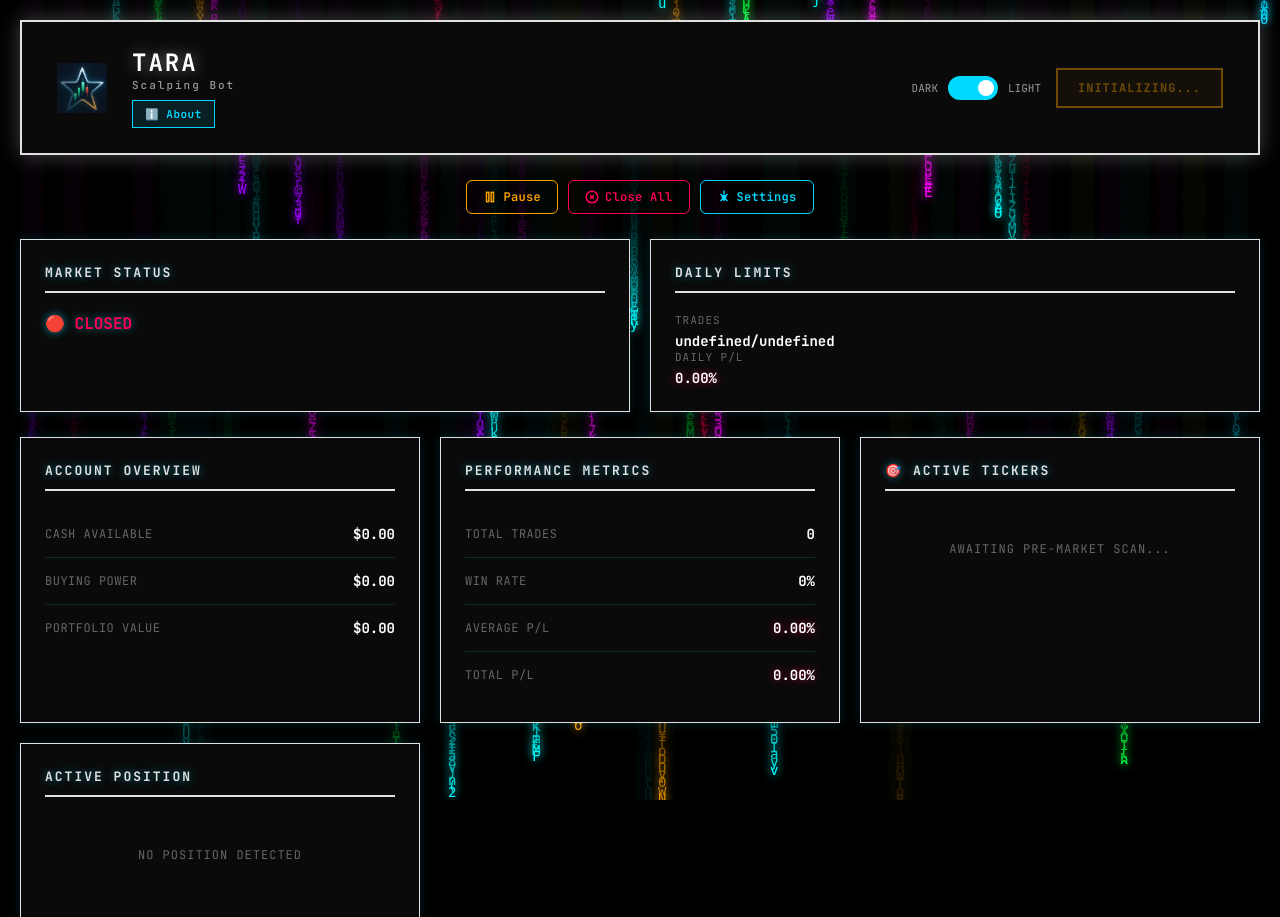
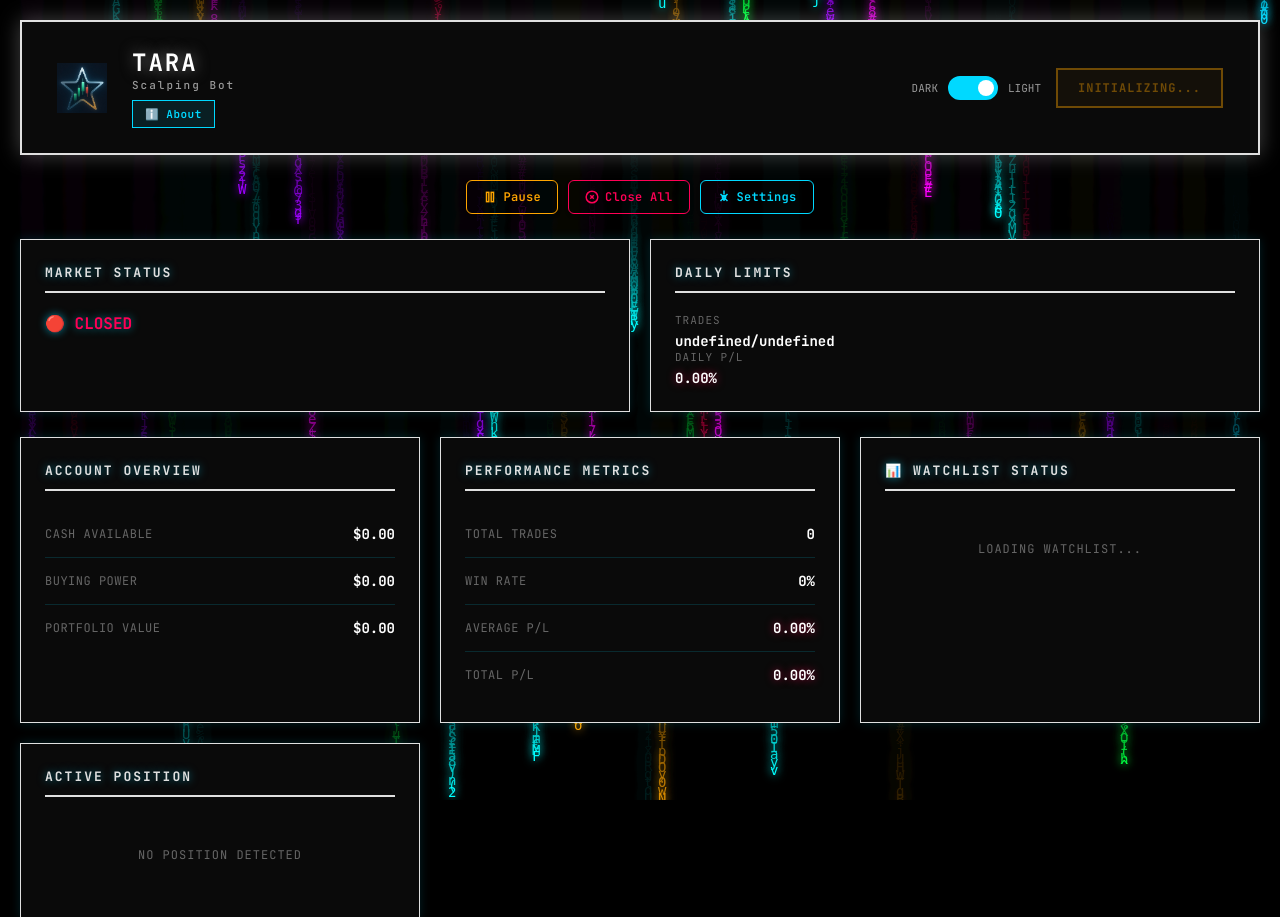
Before and after one commit to CodeShali/scalp-bot, a Flask app: page / in a window 1280 px wide. Shown: the top 917 px of the page. Run offline with Flask 3, Linux system fonts and the light colour scheme; data that the repository does not hold is empty; parts of the project's set-up code (start-up, migrations or seed data) failed here and were passed over.

Commit message:
🎨 UI: Replace Active Tickers with Watchlist Status + Fix duplicate notifications
UI CHANGES:
✅ Removed 'Active Tickers' panel (no longer relevant)
✅ Added 'Watchlist Status' panel showing all monitored tickers
✅ Shows check frequency (every 5 seconds)
✅ Shows what we're looking for (EMA + RSI + Volume)
✅ Colorful ticker display

NOTIFICATION FIX:
✅ Removed duplicate signal alerts
✅ Only notify when trade actually executes
✅ No more spam for signals that don't result in trades

BEFORE (Duplicate Notifications):
1. Signal detected on MSFT → Discord alert
2. Signal detected on AAPL → Discord alert
3. Trade executed on MSFT → Discord alert
Result: 3 notifications (2 duplicates!)

AFTER (Single Notification):
1. Signal detected on MSFT → Log only
2. Signal detected on AAPL → Log only
3. Trade executed on MSFT → Discord alert
Result: 1 notification (clean!)

UI Changes:
OLD Panel:
🎯 ACTIVE TICKERS
- Shows top 3 from morning scan
- Ranks and scores
- Not relevant anymore

NEW Panel:
📊 WATCHLIST STATUS
⚡ MONITORING 10 TICKERS EVERY 5 SECONDS
[AAPL] [MSFT] [TSLA] [NVDA] [AMD]
[GOOGL] [AMZN] [META] [SPY] [QQQ]
Checking for: EMA crossover + RSI filter + Volume spike

Benefits:
✅ Clear what bot is doing
✅ Shows all monitored tickers
✅ No confusion about 'active' vs 'watchlist'
✅ No duplicate Discord spam
✅ Only notified on actual trades

API Changes:
- Added 'watchlist' array to /api/status
- Contains list of all monitored symbols

```diff
--- a/main.py
+++ b/main.py
@@ -820,6 +820,9 @@ def api_status():
     except Exception:
         pass
 
+    # Get watchlist symbols
+    watchlist_symbols = bot.config.get('watchlist', {}).get('symbols', [])
+
     return jsonify({
         'bot': {
             'running': True,
@@ -831,6 +834,7 @@ def api_status():
         'position': position,
         'ticker_of_day': ticker_info,
         'active_tickers': active_tickers,
+        'watchlist': watchlist_symbols,
         'today_trades': today_trades,
         'config': {
             'watchlist': bot.config.get('watchlist', {}),
--- a/signals.py
+++ b/signals.py
@@ -85,7 +85,7 @@ class SignalDetector:
         }
 
         self.logger.info(f"🚨 SIGNAL DETECTED for {symbol}: {direction.upper()} at ${latest['close']:.2f}")
-        self.notifier.alert_signal(symbol, direction, reason)
+        # Note: Notification will be sent when trade is actually executed
         return signal
 
     def has_reversal(self, symbol: str, entry_direction: str) -> bool:
--- a/static/dashboard.js
+++ b/static/dashboard.js
@@ -227,31 +227,32 @@ function updateDashboard() {
                 tickerInfo.innerHTML = '<div class="empty-state">AWAITING PRE-MARKET SCAN...</div>';
             }
 
-            // Display all active tickers
-            const activeTickersList = document.getElementById('activeTickersList');
-            if (data.active_tickers && data.active_tickers.length > 1) {
-                activeTickersList.innerHTML = `
+            // Display watchlist status
+            const watchlistStatus = document.getElementById('watchlistStatus');
+            if (data.watchlist && data.watchlist.length > 0) {
+                watchlistStatus.innerHTML = `
                     <div style="background: rgba(0, 217, 255, 0.05); padding: 15px; border-radius: 4px; border: 1px solid #00d9ff;">
                         <div style="font-size: 12px; color: #00d9ff; margin-bottom: 10px; font-weight: 700;">
-                            MONITORING ${data.active_tickers.length} TICKERS:
+                            ⚡ MONITORING ${data.watchlist.length} TICKERS EVERY 5 SECONDS
                         </div>
-                        <div style="display: flex; gap: 10px; flex-wrap: wrap;">
-                            ${data.active_tickers.map(t => {
-                                const emoji = t.rank === 1 ? '🥇' : t.rank === 2 ? '🥈' : '🥉';
-                                const color = t.rank === 1 ? '#00ff41' : t.rank === 2 ? '#00d9ff' : '#ffa500';
+                        <div style="display: flex; gap: 8px; flex-wrap: wrap;">
+                            ${data.watchlist.map((ticker, idx) => {
+                                const colors = ['#00ff41', '#00d9ff', '#ffa500', '#ff00ff', '#ff4444'];
+                                const color = colors[idx % colors.length];
                                 return `
-                                    <div style="background: rgba(0, 0, 0, 0.3); padding: 10px 15px; border-left: 3px solid ${color}; border-radius: 4px;">
-                                        <div style="font-size: 10px; color: #666;">RANK #${t.rank}</div>
-                                        <div style="font-size: 16px; font-weight: 700; color: ${color};">${emoji} ${t.symbol}</div>
-                                        <div style="font-size: 11px; color: #999;">Score: ${t.score.toFixed(3)}</div>
+                                    <div style="background: rgba(0, 0, 0, 0.3); padding: 8px 12px; border-left: 3px solid ${color}; border-radius: 4px;">
+                                        <div style="font-size: 14px; font-weight: 700; color: ${color};">${ticker}</div>
                                     </div>
                                 `;
                             }).join('')}
                         </div>
+                        <div style="margin-top: 10px; font-size: 11px; color: #666;">
+                            Checking for: EMA crossover + RSI filter + Volume spike
+                        </div>
                     </div>
                 `;
             } else {
-                activeTickersList.innerHTML = '';
+                watchlistStatus.innerHTML = '<div class="empty-state">No watchlist configured</div>';
             }
 
             // Current position
--- a/templates/dashboard.html
+++ b/templates/dashboard.html
@@ -177,12 +177,11 @@
             </div>
 
             <div class="card">
-                <div class="card-title">🎯 ACTIVE TICKERS</div>
+                <div class="card-title">📊 WATCHLIST STATUS</div>
                 <div style="max-height: 200px; overflow-y: auto;">
-                    <div id="tickerInfo">
-                        <div class="empty-state">AWAITING PRE-MARKET SCAN...</div>
+                    <div id="watchlistStatus">
+                        <div class="empty-state">Loading watchlist...</div>
                     </div>
-                    <div id="activeTickersList" style="margin-top: 15px;"></div>
                 </div>
             </div>
             <div class="card">
```
